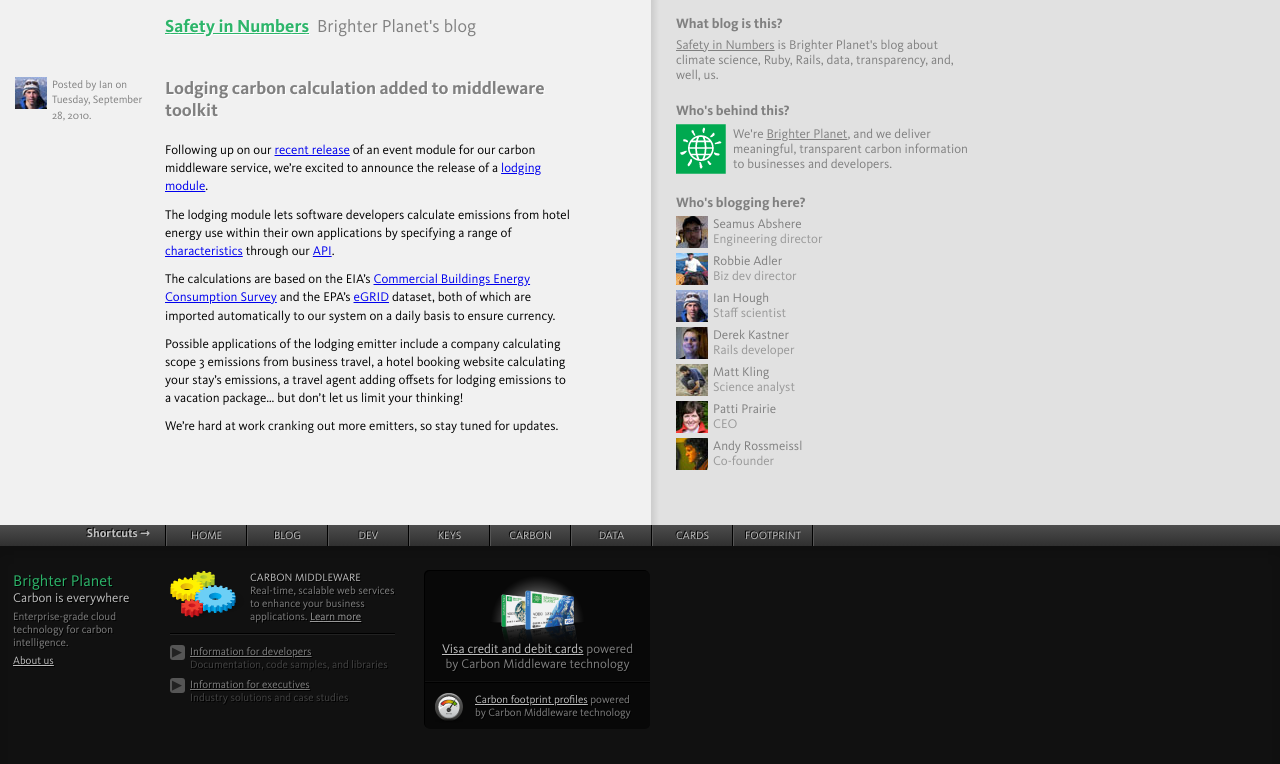
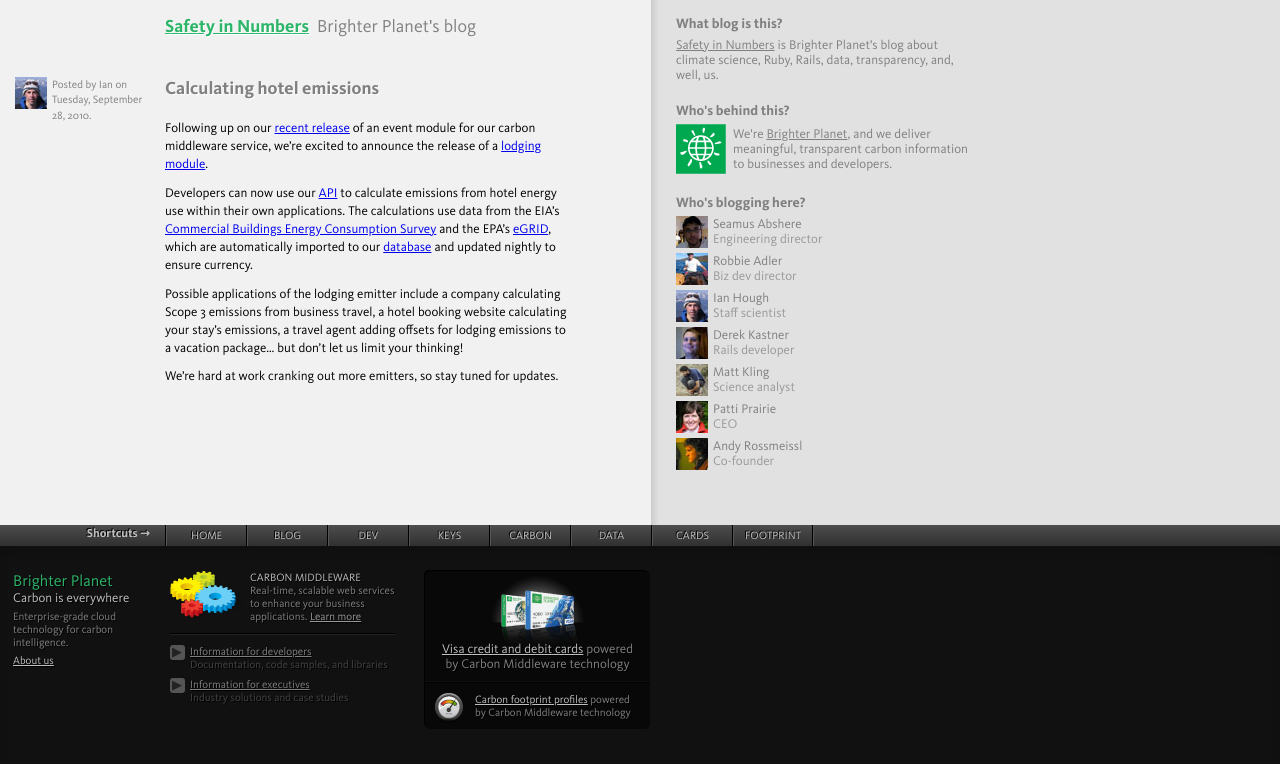
Before and after one commit to faradayio/numbers, a Jekyll site: the page built from _posts/2010-09-28-lodging-carbon-calculation-added-to-middleware-toolkit.markdown, in a window 1280 px wide. Shown: the top 764 px of the page. Built offline with Jekyll 4.4.1, drawn with Linux system fonts in a browser that asks for light colours; some web fonts are replaced; comment, search, counter and statistics services are not loaded.

Commit message:
Making it less like previous post

```diff
--- a/_posts/2010-09-28-lodging-carbon-calculation-added-to-middleware-toolkit.markdown
+++ b/_posts/2010-09-28-lodging-carbon-calculation-added-to-middleware-toolkit.markdown
@@ -1,16 +1,14 @@
 ---
-title: Lodging carbon calculation added to middleware toolkit
+title: Calculating hotel emissions
 author: Ian
 layout: post
 categories: [company, middleware, science, technology]
 ---
 
-Following up on our [recent release](http://numbers.brighterplanet.com/2010/09/22/event-carbon-calculation-added-to-middleware-toolkit/) of an event module for our carbon middleware service, we're excited to announce the release of a [lodging module](http://carbon.brighterplanet.com/lodgings).
+Following up on our [recent release](http://numbers.brighterplanet.com/2010/09/22/event-carbon-calculation-added-to-middleware-toolkit/) of an event module for our carbon middleware service, we're excited to announce the release of a [lodging module](http://carbon.brighterplanet.com/lodgings/options).
 
-The lodging module lets software developers calculate emissions from hotel energy use within their own applications by specifying a range of [characteristics](http://carbon.brighterplanet.com/lodgings/options) through our [API](http://carbon.brighterplanet.com/).
+Developers can now use our [API](http://carbon.brighterplanet.com/) to calculate emissions from hotel energy use within their own applications. The calculations use data from the EIA's [Commercial Buildings Energy Consumption Survey](http://www.eia.doe.gov/emeu/cbecs/) and the EPA's [eGRID](http://www.epa.gov/egrid/), which are automatically imported to our [database](http://data.brighterplanet.com/) and updated nightly to ensure currency.
 
-The calculations are based on the EIA's [Commercial Buildings Energy Consumption Survey](http://www.eia.doe.gov/emeu/cbecs/) and the EPA's [eGRID](http://www.epa.gov/egrid/) dataset, both of which are imported automatically to our system on a daily basis to ensure currency.
-
-Possible applications of the lodging emitter include a company calculating scope 3 emissions from business travel, a hotel booking website calculating your stay's emissions, a travel agent adding offsets for lodging emissions to a vacation package... but don't let us limit your thinking!
+Possible applications of the lodging emitter include a company calculating Scope 3 emissions from business travel, a hotel booking website calculating your stay's emissions, a travel agent adding offsets for lodging emissions to a vacation package... but don't let us limit your thinking!
 
 We're hard at work cranking out more emitters, so stay tuned for updates.
```
